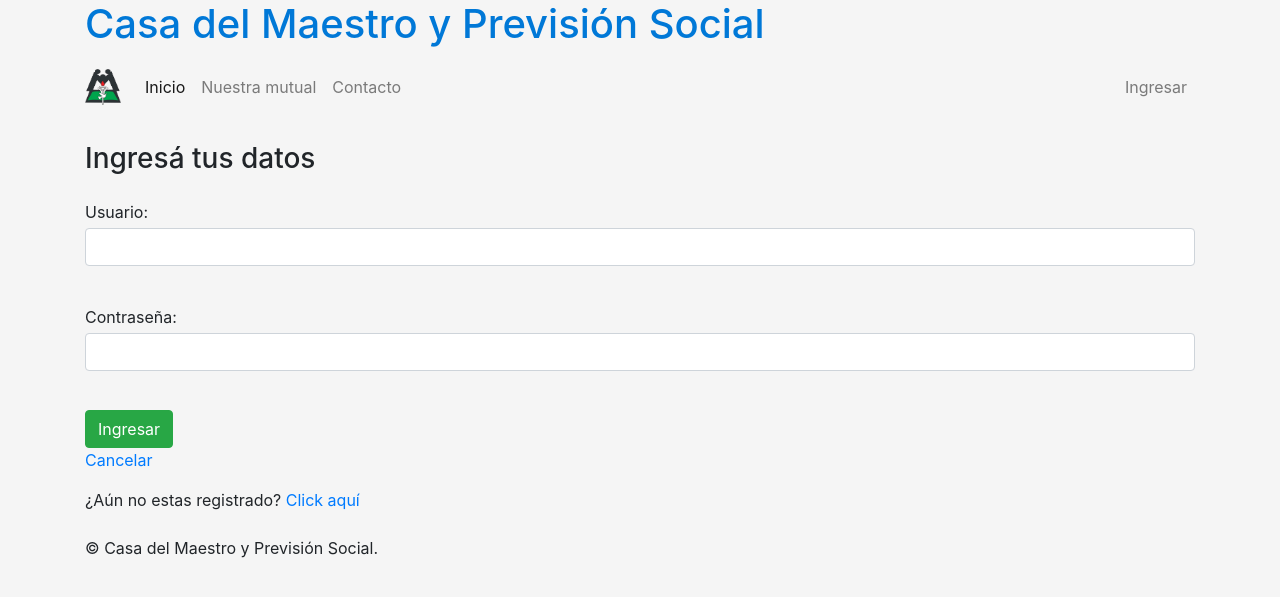
After one commit to neorepo/Domicilio-PHP, a PHP site: page /login.php in a window 1280 px wide. The commit adds this page. Shown: the top 597 px of the page. Run offline with PHP 8.4, Linux system fonts and the light colour scheme; some libraries are stand-ins or nearby versions.

Commit message:
Agregando archivos

```diff
--- a/datos/paises-utf8.csv
+++ b/datos/paises-utf8.csv
@@ -1,4 +1,3 @@
-id,nombre,alfa_2,alfa_3,codigo_numerico
 1,AFGANISTÁN,AF,AFG,004
 2,ÅLAND,AX,ALA,248
 3,ALBANIA,AL,ALB,008
--- a/public/css/main.css
+++ b/public/css/main.css
@@ -19,3 +19,16 @@ body {
 form .material-icons {
     font-size: 18px;
 }
+
+.invalid-feedback {
+    display: block;
+    visibility: hidden;
+    height: 19.2px;
+}
+
+.is-invalid~.invalid-feedback,
+.is-invalid~.invalid-tooltip,
+.was-validated :invalid~.invalid-feedback,
+.was-validated :invalid~.invalid-tooltip {
+    visibility: visible;
+}
--- /dev/null
+++ b/public/login.php
@@ -0,0 +1,11 @@
+<?php
+
+date_default_timezone_set('AMERICA/ARGENTINA/BUENOS_AIRES');
+
+// $countries = getAllContries();
+
+// var_dump($countries);
+
+$template = '../templates/usuario/login.html';
+
+require_once '../templates/index.html';
--- a/templates/index.html
+++ b/templates/index.html
@@ -40,13 +40,13 @@
 
 <body>
     <!-- <select name="" id="output"></select> -->
-    <header class="container">
+    <header class="container" style="color: #0078D7;">
         <h1>Casa del Maestro y Previsión Social</h1>
     </header>
 
     <nav class="navbar navbar-expand-md navbar-light">
         <div class="container">
-            <a class="navbar-brand" href="#">
+            <a class="navbar-brand" href="index.php">
                 <img src="img/logo-cdm0-edit.png" alt="" height="36" width="36">
             </a>
             <button class="navbar-toggler" type="button" data-toggle="collapse" data-target="#navbarsExampleDefault"
@@ -59,22 +59,33 @@
                         <a class="nav-link" href="index.php">Inicio <span class="sr-only">(current)</span></a>
                     </li>
                     <li class="nav-item">
-                        <a class="nav-link" href="#">Usuarios</a>
+                        <a class="nav-link" href="#">Nuestra mutual</a>
                     </li>
-                    <li class="nav-item dropdown">
+                    <li class="nav-item">
+                        <a class="nav-link" href="#">Contacto</a>
+                    </li>
+
+                    <!-- <li class="nav-item dropdown">
                         <a class="nav-link dropdown-toggle" href="#" id="dropdown01" data-toggle="dropdown"
                             aria-haspopup="true" aria-expanded="false">Asociados</a>
                         <div class="dropdown-menu" aria-labelledby="dropdown01">
                             <a class="dropdown-item" href="">Listar</a>
                             <a class="dropdown-item" href="add.php">Registrar</a>
                         </div>
+                    </li> -->
+
+                </ul>
+
+                <ul class="navbar-nav ml-auto">
+                    <li class="nav-item">
+                        <a class="nav-link" href="login.php">Ingresar</a>
                     </li>
                 </ul>
             </div>
         </div>
     </nav>
 
-    <main class="container my-3">
+    <main class="container my-4">
         <?php require_once $template; ?>
     </main>
 
--- /dev/null
+++ b/templates/usuario/login.html
@@ -0,0 +1,33 @@
+<h2 class="mb-4 h3">Ingresá tus datos</h2>
+<form method="post" action="#">
+
+    <div class="form-group">
+        <label for="username">Usuario:</label>
+        <input type="text" name="usuario" id="username" class="form-control">
+        <span class="invalid-feedback"></span>
+    </div>
+    <div class="form-group">
+        <label for="password">Contraseña:</label>
+        <input type="password" name="contraseña" id="password" class="form-control">
+        <span class="invalid-feedback"></span>
+    </div>
+
+    <button type="submit" class="btn btn-success">Ingresar</button>
+</form>
+
+<p>
+    <a id="back-link" href="/">Cancelar</a>
+</p>
+
+<p>¿Aún no estas registrado? <a href="add.php">Click aquí</a></p>
+
+<script>
+    (function () {
+        if (document.referrer &&
+            document.location.host &&
+            document.referrer.match(new RegExp("^https?://" + document.location.host))) {
+
+            document.getElementById("back-link").setAttribute("href", document.referrer);
+        }
+    })();
+</script>
```
Also changed, not shown: templates/asociado/registro.html (+10 -4 lines), templates/home.html (+6 -4 lines), README.txt.
